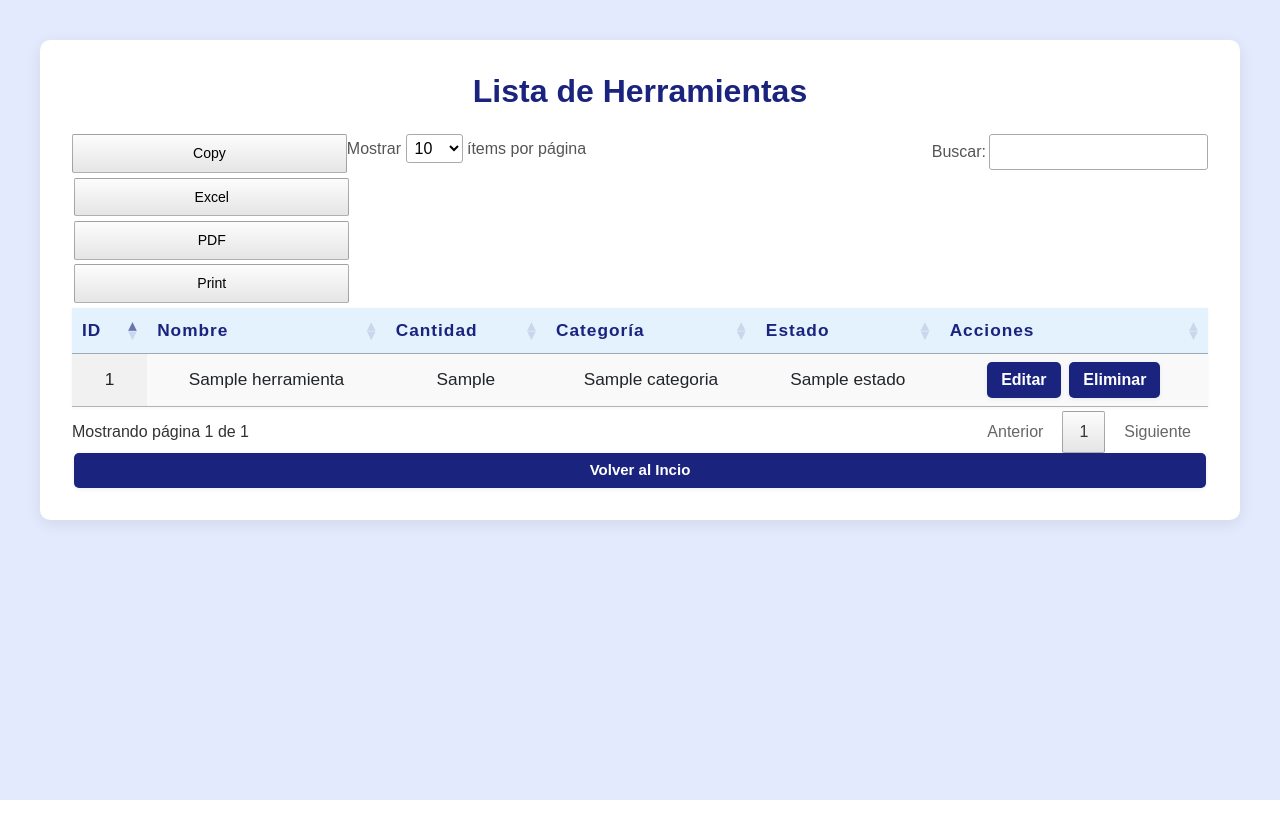
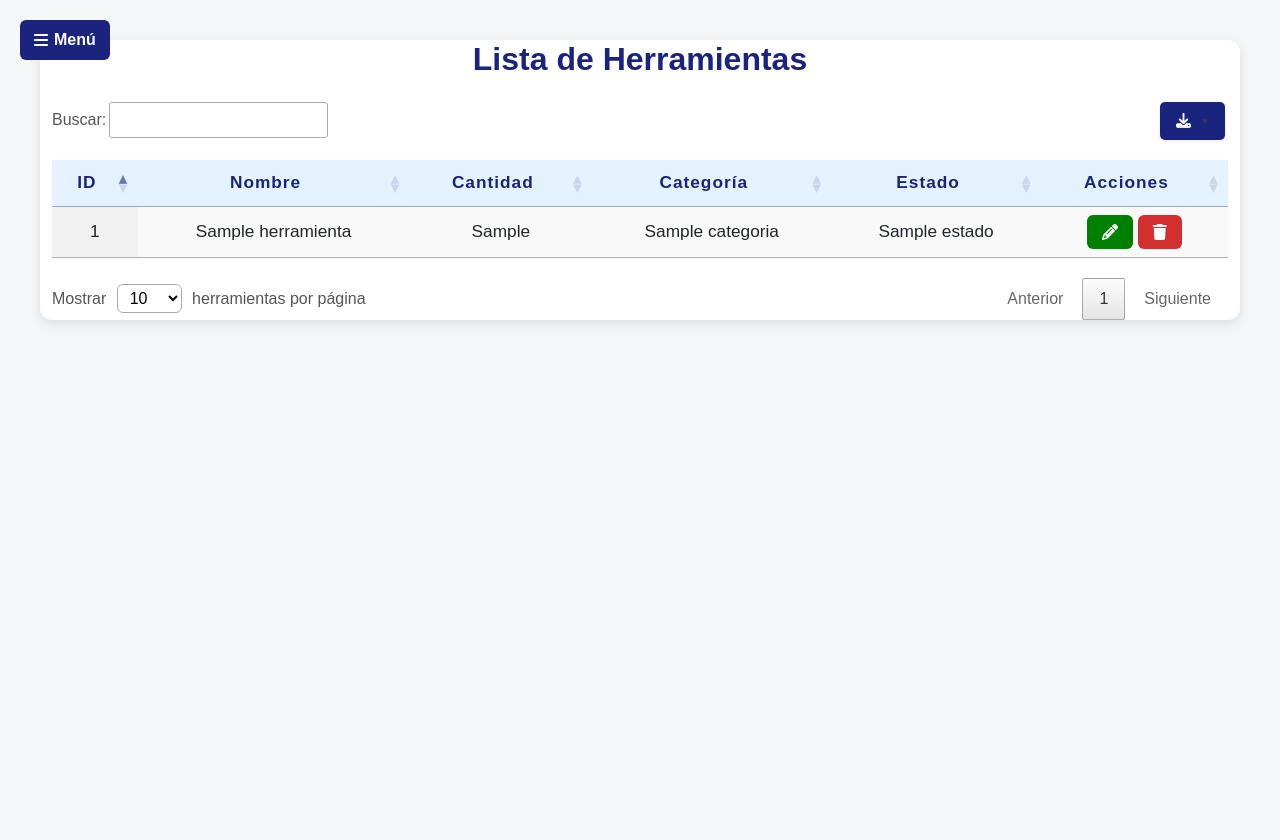
Before and after one commit to AldanaFerreira/SistemaDePa-ol, a PHP site: page /inventario/list.php in a window 1280 px wide. Before the commit the page ends 800 px from the top, so only its background shows below. Run offline with PHP 8.4, Linux system fonts and the light colour scheme; the visitor is signed in with stand-in values (Sample User, id 1); tables that the repository leaves empty or names only in its code hold one stand-in row (values such as "Sample post"); some libraries are stand-ins or nearby versions.

Commit message:
cambios en items y inventario-aldi

```diff
--- a/db/db.php
+++ b/db/db.php
@@ -2,7 +2,7 @@
 
 $host = "localhost";
 $usuario = "root";
-$contraseña = "abril2006";
+$contraseña = "aldu123";
 $basedatos = "sistemapanol";
 
 $conn = new mysqli($host, $usuario, $contraseña, $basedatos);///conn ess para hacer consultas
--- a/inventario/estiloInventario.css
+++ b/inventario/estiloInventario.css
@@ -1,17 +1,19 @@
 body {
-	background: #e3eafd !important;
-	font-family: 'Segoe UI', Arial, Helvetica, sans-serif;
+    background: #f4f6f8;
+    font-family: Arial, sans-serif;
+    min-height: 100vh;
 }
 .container {
     max-width: 900px;
     margin: 40px auto;
     background: #fff;
-	border-radius: 14px;
-	box-shadow: 0 2px 10px rgba(26,35,126,0.10);
-	padding: 40px 32px;
+    border-radius: 12px;
+    box-shadow: 0 4px 16px rgba(0,0,0,0.08);
+    padding: 20px 3opx;
+    box-shadow: 0 4px 12px rgba(0,0,0,0.1);
 }
 h2 {
-	color:#1a237e;
+    color: #1a237e;
     text-align: center;
     margin-bottom: 24px;
     font-size: 2em;
@@ -25,62 +27,23 @@ table {
     background: #fff;
     box-shadow: 0 1px 4px rgba(26,35,126,0.04);
 }
+
+
 th, td {
     padding: 12px;
     border-bottom: 1px solid #e0e0e0;
     text-align: center;
 }
 th {
-	background: #1a237e;
-	color: #e3eafd;
+    background: #e3f2fd;
+    color: #1a237e;
     font-weight: bold;
     letter-spacing: 1px;
 }
 tr:last-child td {
     border-bottom: none;
 }
-a.btn {
-	background: #3949ab;
-	color: #fff;
-	padding: 8px 14px;
-	border-radius: 6px;
-	text-decoration: none;
-	margin: 0 2px;
-	transition: background 0.2s;
-	border: none;
-	font-weight: 600;
-	box-shadow: 0 1px 4px rgba(26,35,126,0.08);
-}
-a.btn:hover {
-	background: #1a237e;
-}
-.add-btn {
-	display: inline-block;
-	margin-bottom: 12px;
-	background: #43a047;
-	color: #fff;
-}
-.add-btn:hover {
-	background: #388e3c;
-}
-.back-btn {
-	display: block;
-	margin-top: 18px;
-	background: #757575;
-	color: #fff;
-	text-align: center;
-	padding: 10px 0;
-	border-radius: 5px;
-	text-decoration: none;
-	font-size: 15px;
-	font-weight: 500;
-	box-shadow: 0 1px 4px rgba(0,0,0,0.04);
-	transition: background 0.2s, box-shadow 0.2s;
-}
-.back-btn:hover {
-	background: #424242;
-	box-shadow: 0 2px 8px rgba(0,0,0,0.10);
-}
+
 /* Tarjeta individual */
 .card {
     flex: 1 1 220px;
@@ -107,7 +70,8 @@ a.btn:hover {
     color: #3949ab;
     margin: 10px 0;
 }
-/* Estilos para formulario de edición */
+
+/* Formulario */
 .form-group {
     margin-bottom: 18px;
 }
@@ -127,60 +91,132 @@ input[type="text"], input[type="number"] {
     margin-bottom: 4px;
 }
 
-button[type="submit"] {
-	width: 100%;
-	padding: 10px;
-	background: #1976d2;
-	color: #fff;
-	border: none;
-	border-radius: 5px;
-	font-size: 16px;
-	cursor: pointer;
-	transition: background 0.2s;
-	margin-top: 10px;
+/* Menú */
+.menu-button {
+    position: absolute;
+    top: 20px;
+    left: 20px;
 }
-button[type="submit"]:hover {
-	background: #1565c0;
+.menu-link {
+    display: inline-flex;
+    align-items: center;
+    gap: 6px;
+    background-color: #1a237e;
+    color: white;
+    padding: 8px 14px;
+    border-radius: 6px;
+    text-decoration: none;
+    font-weight: bold;
+}
+.menu-link:hover {
+    background-color: #0b1155;
+    color: white;
+    text-decoration: none;
 }
 
-/*estilo list-item*/
-        body { background: #f4f6f8; font-family: Arial, sans-serif; }
-        .container { max-width: 700px; margin: 40px auto; background: #fff; border-radius: 10px; box-shadow: 0 4px 16px rgba(0,0,0,0.08); padding: 32px; }
-        h2 { color: #1a237e; text-align: center; margin-bottom: 24px; }
-        table { width: 100%; border-collapse: collapse; margin-top: 18px; }
-        th, td { padding: 12px; border-bottom: 1px solid #e0e0e0; text-align: center; }
-        th { background: #e3f2fd; color: #1a237e; }
-        tr:last-child td { border-bottom: none; }
-        a.btn { background: #1a237e; color: #fff; padding: 6px 14px; border-radius: 5px; text-decoration: none; margin: 0 2px; transition: background 0.2s; }
-        a.btn:hover { background: #1a237e; }
-        .add-btn { display: inline-block; margin-bottom: 12px; background: #43a047; }
-        .add-btn:hover { background: #388e3c; }
-        .back-btn { margin-top: 18px; background: #757575; }
-        .back-btn:hover { background: #424242; }
-
-        buttons {
-                margin: 5px;
-                background-color: #cb2020;
+/* DataTables centrado */
+table.dataTable th,
+table.dataTable td {
+    text-align: center;
+    vertical-align: middle;
 }
 
-		/*estilo edit-item*/
-        body { background: #f4f6f8; font-family: Arial, sans-serif; }
-        .container { max-width: 400px; margin: 40px auto; background: #fff; border-radius: 10px; box-shadow: 0 4px 16px rgba(0,0,0,0.08); padding: 32px; }
-        h2 { color: #1a237e; text-align: center; margin-bottom: 24px; }
-        .form-group { margin-bottom: 18px; }
-        label { display: block; margin-bottom: 6px; color: #555; }
-        input[type="text"], input[type="number"] { width: 100%; padding: 8px 10px; border: 1px solid #ccc; border-radius: 5px; font-size: 16px; }
-        button { width: 100%; padding: 10px; background: #1a237e; color: #fff; border: none; border-radius: 5px; font-size: 16px; cursor: pointer; transition: background 0.2s; }
-        button:hover { background: #1a237e; }
-        .back-btn { display: block; margin-top: 18px; background: #757575; color: #fff; text-align: center; padding: 8px 0; border-radius: 5px; text-decoration: none; }
-        .back-btn:hover { background: #424242; }
+/* Botón Editar */
+.btn {
+    display: inline-flex;
+    align-items: center;
+    gap: 6px;
+    background-color: green;
+    color: white;
+    padding: 8px 14px;
+    border-radius: 6px;
+    text-decoration: none;
+    font-weight: bold;
+}
+a.btn:hover {
+    background-color: rgb(4, 101, 4);
+    color: white;
+    text-decoration: none;
+}
 
-		.btn btn-sm btn-primary{
-			background-color: #1a237e;
-			border: none;
-			padding: 6px 12px;
-			border-radius: 4px;
-			color: #fff;
-			cursor: pointer;
-			transition: background-color 0.2s;
+/* Botón Eliminar */
+a.btn:last-child {
+    background: #d32f2f;
 }
+a.btn:last-child:hover {
+    background: #b71c1c;
+}
+
+/* Botones DataTables */
+.dt-button, .buttons-html5, .buttons-print {
+    background: #1a237e !important;
+    color: #fff !important;
+    border: none !important;
+    border-radius: 5px !important;
+    padding: 7px 16px !important;
+    margin: 0 3px !important;
+    font-weight: bold !important;
+    font-size: 15px !important;
+    box-shadow: 0 1px 4px rgba(26,35,126,0.08) !important;
+    transition: background 0.2s !important;
+}
+.dt-button:hover, .buttons-html5:hover, .buttons-print:hover {
+    background: #3949ab !important;
+    color: #fff !important;
+}
+
+/* Menú desplegable DataTables */
+.dt-button-collection {
+    background: #fff !important;
+    border-radius: 10px !important;
+    box-shadow: 0 4px 16px rgba(26,35,126,0.12) !important;
+    border: 1px solid #e0e0e0 !important;
+    padding: 8px 0 !important;
+}
+.dt-button-collection .dt-button {
+    background: none !important;
+    color: #1a237e !important;
+    border: none !important;
+    border-radius: 0 !important;
+    font-size: 16px !important;
+    font-weight: bold !important;
+    padding: 10px 24px !important;
+    margin: 0 !important;
+    text-align: left !important;
+    transition: background 0.2s !important;
+}
+.dt-button-collection .dt-button:hover {
+    background: #e3f2fd !important;
+    color: #0b1155 !important;
+}
+
+
+/* Alinear el buscador a la izquierda */
+.dataTables_wrapper .dataTables_filter {
+    float: left !important;
+    text-align: left !important;
+}
+
+/* Botón de descarga alineado a la derecha */
+.dataTables_wrapper .dt-buttons {
+    float: right !important;
+}
+
+/* Estilo más limpio para el selector “Mostrar X por página” */
+.dataTables_wrapper .dataTables_length {
+    margin-top: 10px !important;
+}
+
+/* Estilo para el selector */
+.dataTables_wrapper .dataTables_length select {
+    border-radius: 6px !important;
+    padding: 4px 8px  !important;
+    margin: 0 6px !important;
+}
+
+/* Centrar las celdas del contenido */
+#herramientas th,
+#herramientas td {
+    text-align: center;
+    vertical-align: middle;
+}
--- a/inventario/list.php
+++ b/inventario/list.php
@@ -22,6 +22,14 @@ $result = $conn->query($sql);
 <!DOCTYPE html>
 <html>
 <head>
+
+<div class="form-container">
+    <div class="menu-button">
+        <a href="../public/dashboard.php" class="menu-link">
+            <i class="fas fa-bars"></i> Menú
+        </a>
+    </div>
+
     <title>Herramientas</title>
 <link rel="stylesheet" href="../datatables/css/bootstrap.min.css">
 <link rel="stylesheet" href="../datatables/css/jquery.dataTables.min.css">
@@ -31,6 +39,7 @@ $result = $conn->query($sql);
 
 
 <link href="../inventario/estiloInventario.css" rel="stylesheet" type="text/css">
+<link rel="stylesheet" href="https://cdnjs.cloudflare.com/ajax/libs/font-awesome/6.5.0/css/all.min.css">
 
 </head>
 <body>
@@ -57,8 +66,12 @@ $result = $conn->query($sql);
                         <td><?= $row['categoria'] ?></td>
                         <td><?= $row['estado'] ?></td>
                         <td>
-                            <a href="edit.php?id=<?= $row['idHerramienta'] ?>" class="btn">Editar</a>
-                            <a href="delete.php?id=<?= $row['idHerramienta'] ?>" class="btn" onclick="return confirm('¿Seguro que deseas eliminar este ítem?');">Eliminar</a>
+                            <a href="edit.php?id=<?= $row['idHerramienta'] ?>" class="btn">
+                                <i class="fas fa-pencil-alt"></i>
+                            </a>
+                            <a href="delete.php?id=<?= $row['idHerramienta'] ?>" class="btn" onclick="return confirm('¿Seguro que deseas eliminar este ítem?');">
+                                <i class="fas fa-trash"></i>
+                            </a>
                         </td>
                     </tr>
                 <?php endwhile; ?>
@@ -67,7 +80,6 @@ $result = $conn->query($sql);
             <?php endif; ?>
         </tbody>
     </table>
-    <a href="../public/dashboard.php" class="btn back-btn">Volver al Incio</a>
 </div>
 
 
@@ -83,22 +95,65 @@ $result = $conn->query($sql);
 
 
 <script>
+// $(document).ready(function() {
+//     $('#herramientas').DataTable({
+//         dom: 'Blfrtip',            // muestra botones arriba
+//         buttons: [
+//             {
+//                 extend: 'collection',
+//                 text: '<i class="fas fa-download"></i> ',
+//                 buttons: [
+//                     { extend: 'copy', text: 'Copiar' },
+//                     { extend: 'excel', text: 'Excel' },
+//                     { extend: 'pdf', text: 'PDF' },
+//                     { extend: 'print', text: ' Imprimir' }
+//                 ]
+//             }
+//         ],
+//         language: {
+//             search: "Buscar:",
+//             lengthMenu: "Mostrar _MENU_ herramientas por página",
+//             zeroRecords: "No se encontraron herramientas",
+//             info: "Mostrando página _PAGE_ de _PAGES_",
+//             infoEmpty: "No hay herramientas disponibles",
+//             infoFiltered: "(filtrado de _MAX_ herramientas totales)",
+//             paginate: {
+//                 first: "Primera",
+//                 last: "Última",
+//                 next: "Siguiente",
+//                 previous: "Anterior"
+//             }
+//         }
+//     });
+// });
+</script>
+<script>
 $(document).ready(function() {
     $('#herramientas').DataTable({
-        dom: 'Blfrtip',            // muestra botones arriba
+
+        dom: '<"row mb-3"<"col-md-6 d-flex align-items-center"f><"col-md-6 text-end"B>>' +
+             'rt' +
+             '<"row mt-3"<"col-sm-12 col-md-6"l><"col-sm-12 col-md-6 text-end"p>>',
         buttons: [
-            { extend: 'copy', className: 'btn btn-sm btn-primary' },
-            { extend: 'excel',className: 'btn btn-sm btn-primary' },
-            { extend: 'pdf',  className: 'btn btn-sm btn-primary' },
-            { extend: 'print',className: 'btn btn-sm btn-primary' }
+            {
+                extend: 'collection',
+                text: '<i class="fas fa-download"></i>',
+                className: 'btn btn-primary',
+                buttons: [
+                    { extend: 'copy', text: 'Copiar' },
+                    { extend: 'excel', text: 'Excel' },
+                    { extend: 'pdf', text: 'PDF' },
+                    { extend: 'print', text: 'Imprimir' }
+                ]
+            }
         ],
         language: {
             search: "Buscar:",
-            lengthMenu: "Mostrar _MENU_ ítems por página",
-            zeroRecords: "No se encontraron ítems",
+            lengthMenu: "Mostrar _MENU_ herramientas por página",
+            zeroRecords: "No se encontraron herramientas",
             info: "Mostrando página _PAGE_ de _PAGES_",
-            infoEmpty: "No hay ítems disponibles",
-            infoFiltered: "(filtrado de _MAX_ ítems totales)",
+            infoEmpty: "No hay herramientas disponibles",
+            infoFiltered: "(filtrado de _MAX_ herramientas totales)",
             paginate: {
                 first: "Primera",
                 last: "Última",
@@ -110,5 +165,6 @@ $(document).ready(function() {
 });
 </script>
 
+
 </body>
 </html>
```
Also changed, not shown: items/add.php (+15 -7 lines), items/estiloItem.css (+114 -10 lines). Lines whose indentation alone changed are shown as unchanged.
